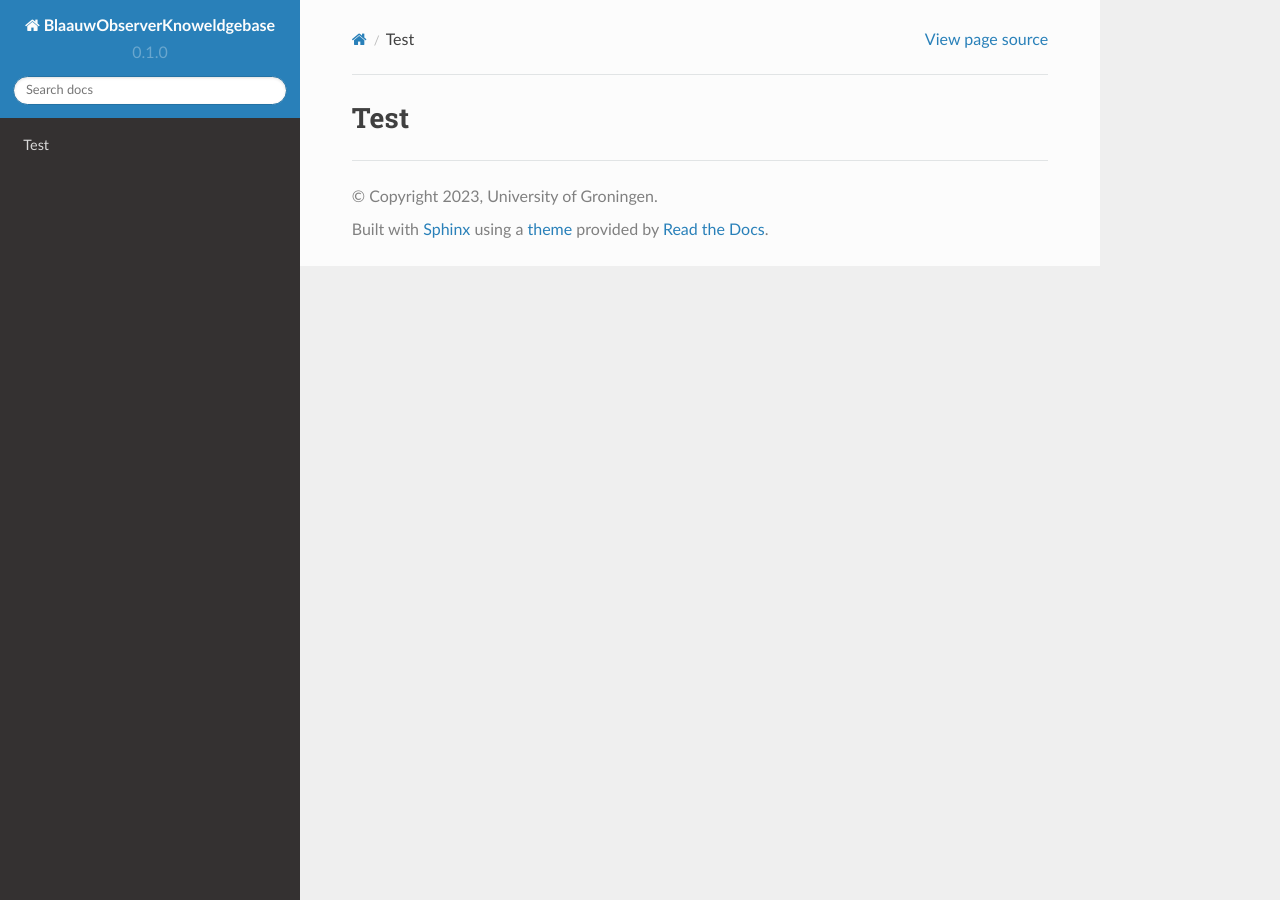
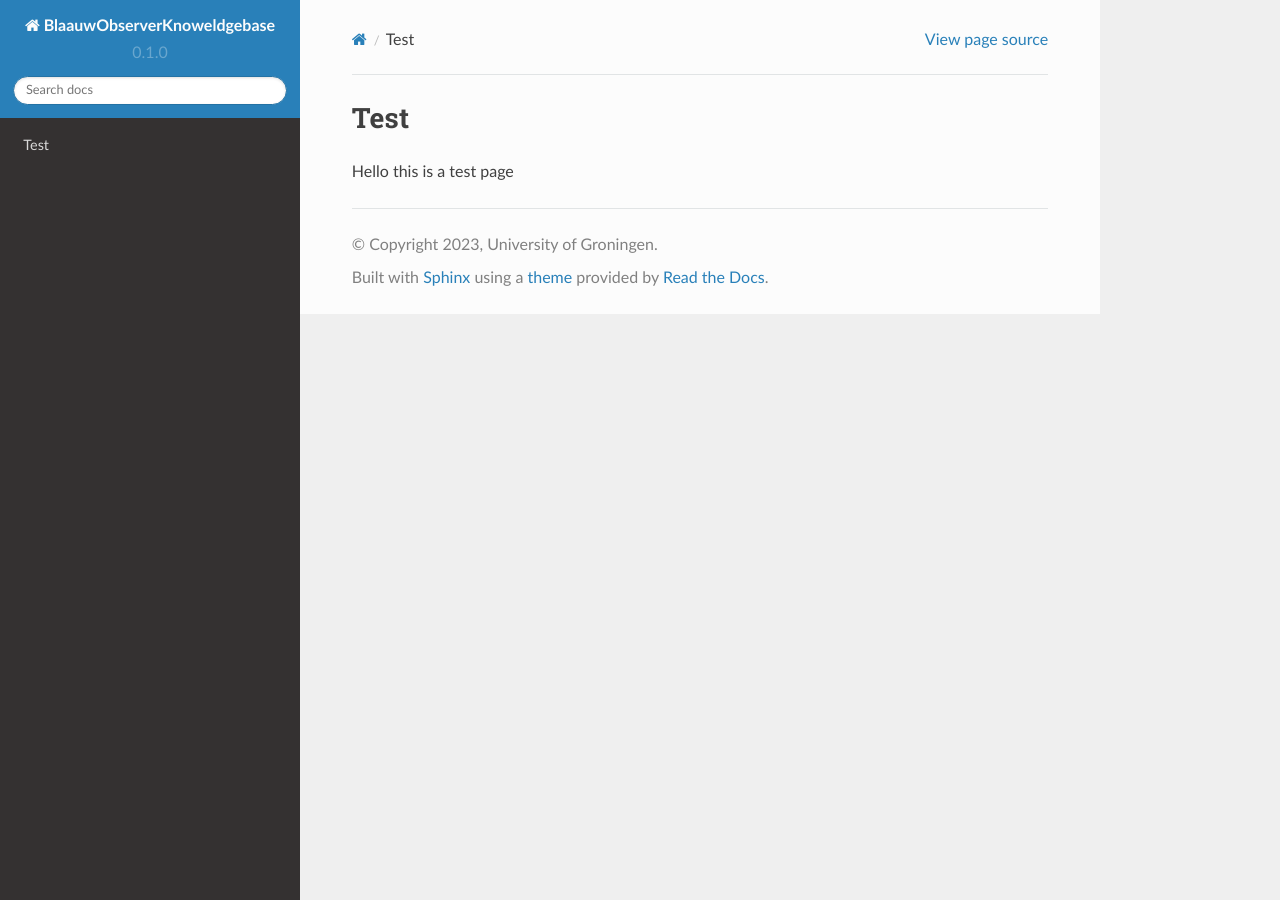
Before and after one commit to harshdmdm/knowledgebase, a Sphinx documentation site: the page built from docs/source/test.rst, in a window 1280 px wide. Built offline with Sphinx 7.4.7 and the Read the Docs theme 2.0.0, drawn with Linux system fonts in a browser that asks for light colours.

Commit message:
Update test.rst

```diff
--- a/docs/source/test.rst
+++ b/docs/source/test.rst
@@ -1,2 +1,4 @@
 Test
 ====
+
+Hello this is a test page
```
